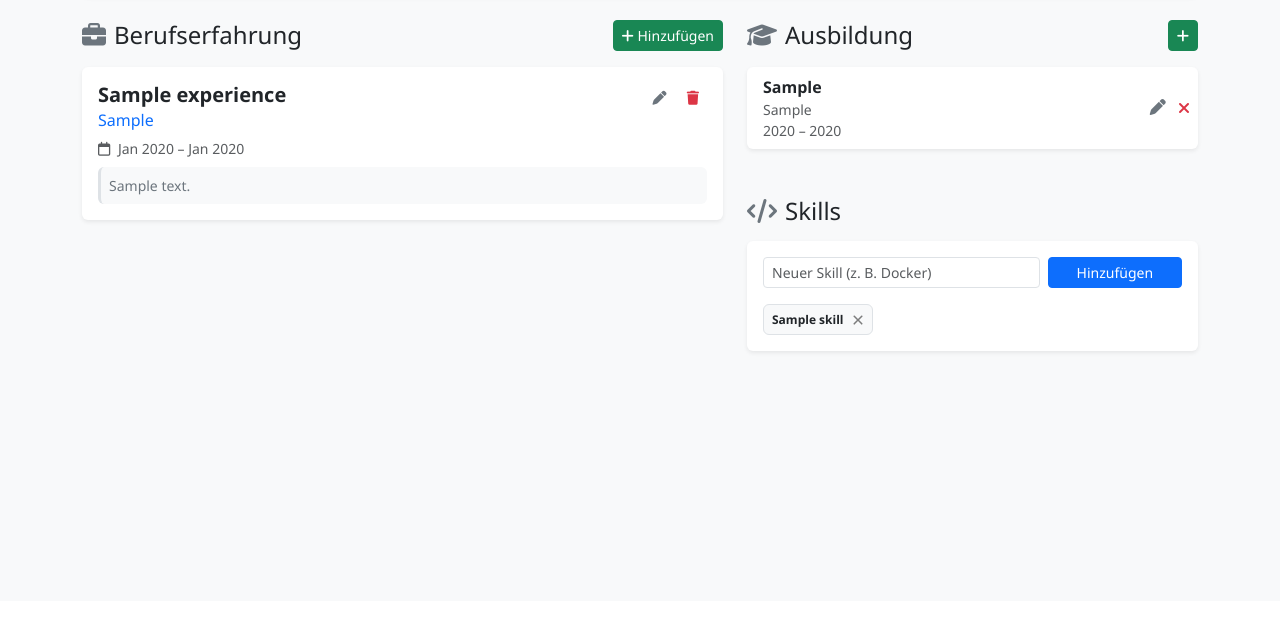
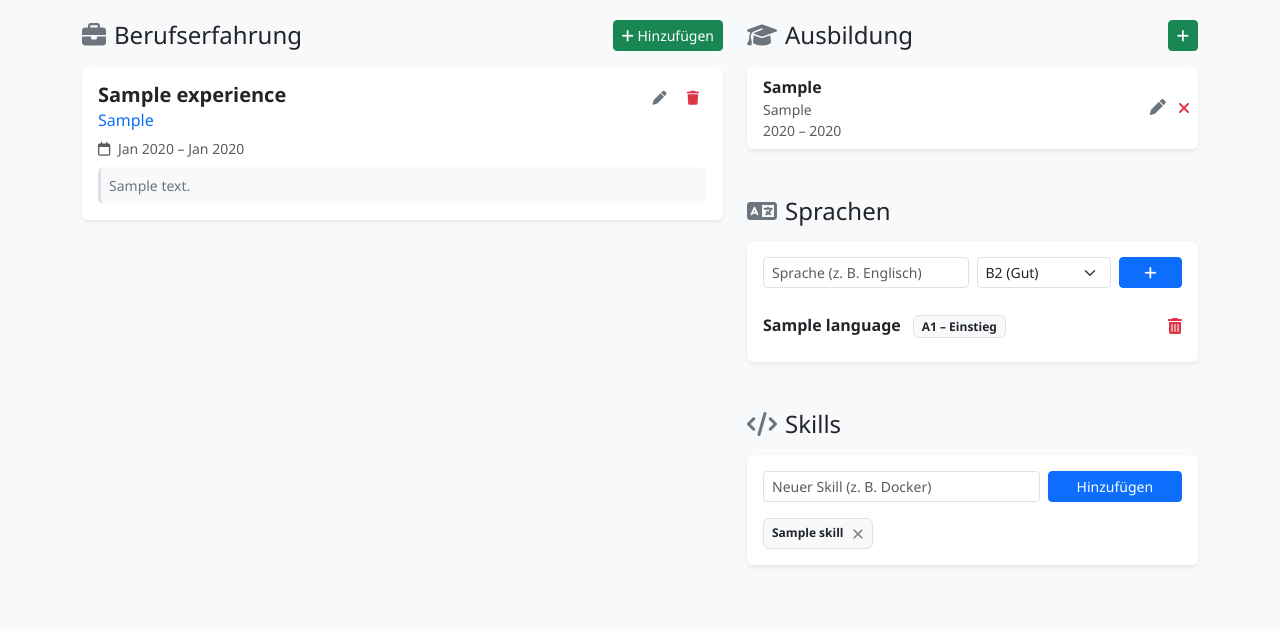
Before and after one commit to mhilmicicek07/py_JobAutomation, a Django app: page /1/manage/ in a window 1280 px wide. Shown: the part 199-828 px from the top of the page. Before the commit the page ends 553 px from the top, so only its background shows below. Run offline with Django 5.2, Linux system fonts and the light colour scheme; a user stored in the database is signed in; tables that the repository leaves empty hold one stand-in row (values such as "Sample post").

Commit message:
feat(cv_manager): Add Languages section to CV Studio UI

```diff
--- a/cv_manager/templates/cv_manager/cv_detail.html
+++ b/cv_manager/templates/cv_manager/cv_detail.html
@@ -120,6 +120,56 @@
             {% endfor %}
         </div>
 
+        <div class="mb-5">
+            <h4 class="mb-3"><i class="fa-solid fa-language me-2 text-secondary"></i>Sprachen</h4>
+
+            <div class="card shadow-sm">
+                <div class="card-body">
+                    <form action="{% url 'add_language' cv.pk %}" method="post" class="row g-2 align-items-center mb-3">
+                        {% csrf_token %}
+                        <div class="col-6">
+                            <input type="text" name="name" class="form-control form-control-sm" placeholder="Sprache (z. B. Englisch)" required>
+                        </div>
+                        <div class="col-4">
+                            <select name="level" class="form-select form-select-sm">
+                                <option value="Native">Muttersprache</option>
+                                <option value="C2">C2 (Exzellent)</option>
+                                <option value="C1">C1 (Fortgeschritten)</option>
+                                <option value="B2" selected>B2 (Gut)</option>
+                                <option value="B1">B1 (Mittel)</option>
+                                <option value="A2">A2 (Grundlagen)</option>
+                                <option value="A1">A1 (Einstieg)</option>
+                            </select>
+                        </div>
+                        <div class="col-2">
+                            <button type="submit" class="btn btn-sm btn-primary w-100">
+                                <i class="fa-solid fa-plus"></i>
+                            </button>
+                        </div>
+                    </form>
+
+                    <ul class="list-group list-group-flush">
+                        {% for lang in languages %}
+                        <li class="list-group-item d-flex justify-content-between align-items-center px-0">
+                            <div>
+                                <span class="fw-bold">{{ lang.name }}</span>
+                                <span class="badge bg-light text-dark border ms-2">{{ lang.get_level_display }}</span>
+                            </div>
+                            <form action="{% url 'delete_language' cv.pk lang.pk %}" method="post" style="display:inline;">
+                                {% csrf_token %}
+                                <button type="submit" class="btn btn-link text-danger p-0 border-0" title="Löschen">
+                                    <i class="fa-solid fa-trash-can"></i>
+                                </button>
+                            </form>
+                        </li>
+                        {% empty %}
+                        <li class="list-group-item text-muted small fst-italic px-0">Keine Sprachen eingetragen.</li>
+                        {% endfor %}
+                    </ul>
+                </div>
+            </div>
+        </div>
+
         <div>
             <h4 class="mb-3"><i class="fa-solid fa-code me-2 text-secondary"></i>Skills</h4>
 
```
